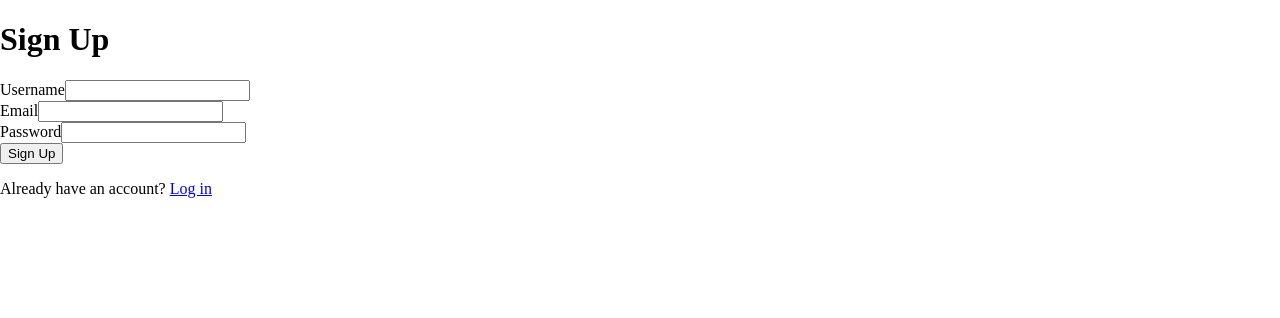
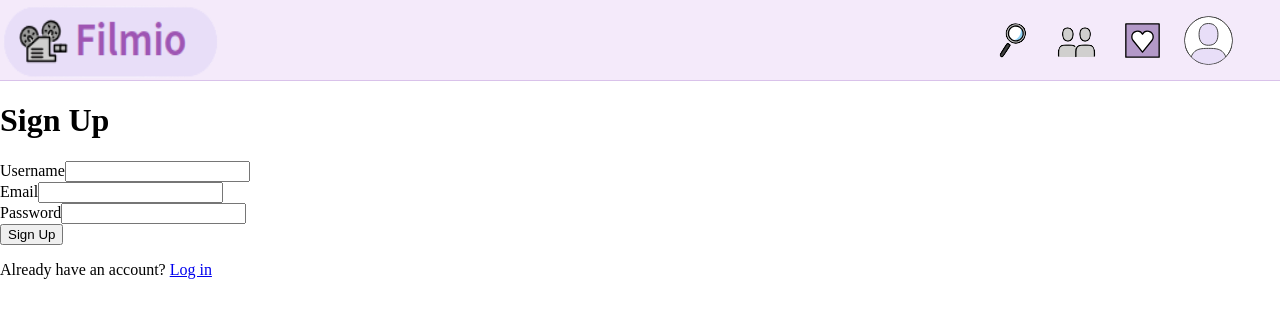
Before and after one commit to WebProgGroup17/filmio, a React app in the folder frontend/: page /signup in a window 1280 px wide. Shown: the top 318 px of the page. Built offline with nearby package versions, Linux system fonts and the light colour scheme; no server answers; the HTML template or start-up script is replaced by a standard one.

Commit message:
added navigation bar to signup page

```diff
--- a/frontend/src/pages/Signup.jsx
+++ b/frontend/src/pages/Signup.jsx
@@ -1,6 +1,7 @@
 import { useState } from "react";
 import { Link, useNavigate } from "react-router-dom";
 import { signup } from "../api/auth.js";
+import Header from "../components/Header";
 
 function Signup() {
   const navigate = useNavigate();
@@ -24,7 +25,9 @@ function Signup() {
   };
 
   return (
-    <div>
+    <>
+      <Header />
+      <div className="singup-page">
         <h1>Sign Up</h1>
 
         <form onSubmit={handleSignup}>
@@ -72,6 +75,7 @@ function Signup() {
           Already have an account? <Link to="/login">Log in</Link>
         </p>
       </div>
+    </>
   );
 }
 
```
Lines whose indentation alone changed are shown as unchanged.
